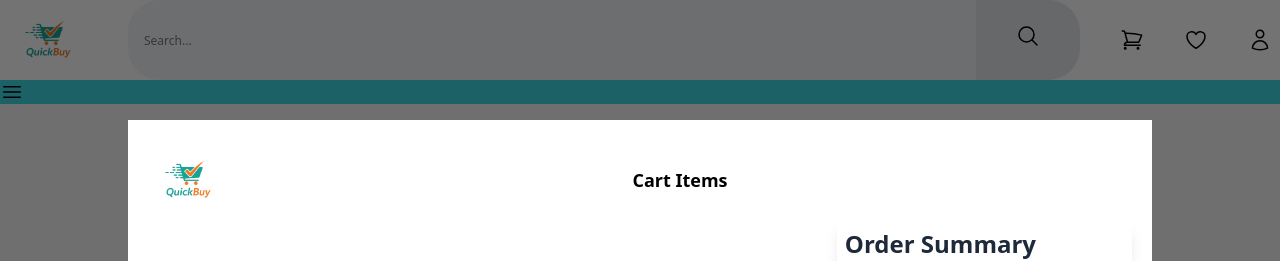
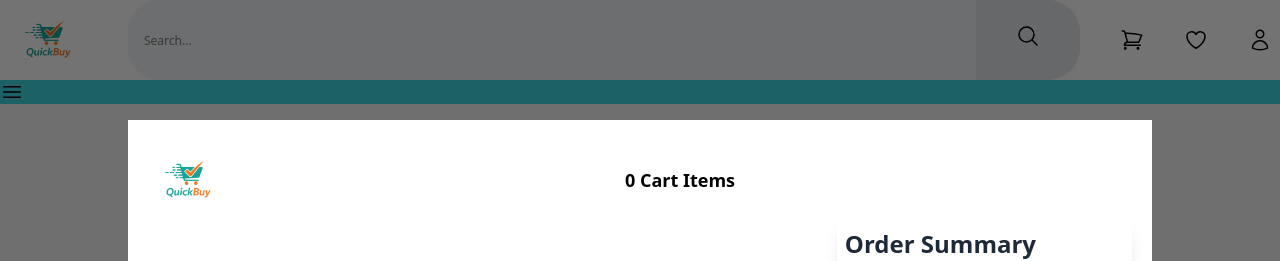
Before and after one commit to chi-dubem/E-COMMERCE-WEBSITE, a React (Vite) app: page / in a window 1280 px wide. Both pictures are taken after a click on the element 1132 px from the left and 40 px from the top of the page. Shown: the top 261 px of the page. Built offline with nearby package versions, Linux system fonts and the light colour scheme.

Commit message:
fixed cart length

```diff
--- a/src/components/Cart.jsx
+++ b/src/components/Cart.jsx
@@ -5,7 +5,6 @@ const Cart = ({product}) => {
       <div className="flex-shrink-0 w-32 h-32 md:w-24 md:h-24 rounded-lg overflow-hidden mr-4 md:mr-6">
         <img
           className="w-full h-full object-cover"
-          // src="src\assets\images\Shorte.jpg"
           src={`src/assets/images/${product.image}`}
         />
       </div>
--- a/src/components/Cart_section.jsx
+++ b/src/components/Cart_section.jsx
@@ -2,7 +2,6 @@ import Logo from "./Logo";
 import Cart from "./cart";
 
 const Cart_section = ({displayCart, setDisplayCart, cart }) => {
-  const newCart = Object.values(cart)
   return (
     <div
       className={`${
@@ -14,7 +13,7 @@ const Cart_section = ({displayCart, setDisplayCart, cart }) => {
         <div className="flex items-center">
           <Logo />
           <span className="mx-auto text-lg font-bold">
-            {newCart.lenght} Cart Items
+            {cart.length} Cart Items
           </span>
         </div>
         <div className="flex gap-4">
```
